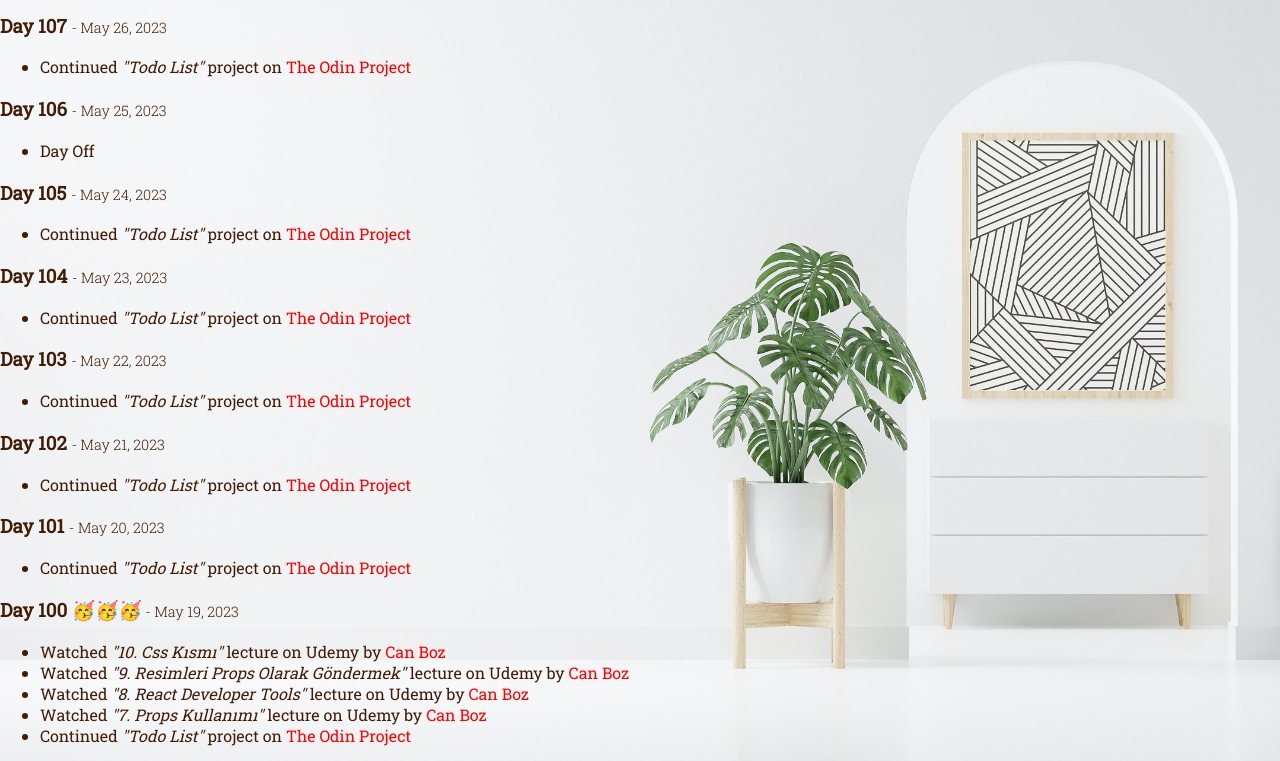
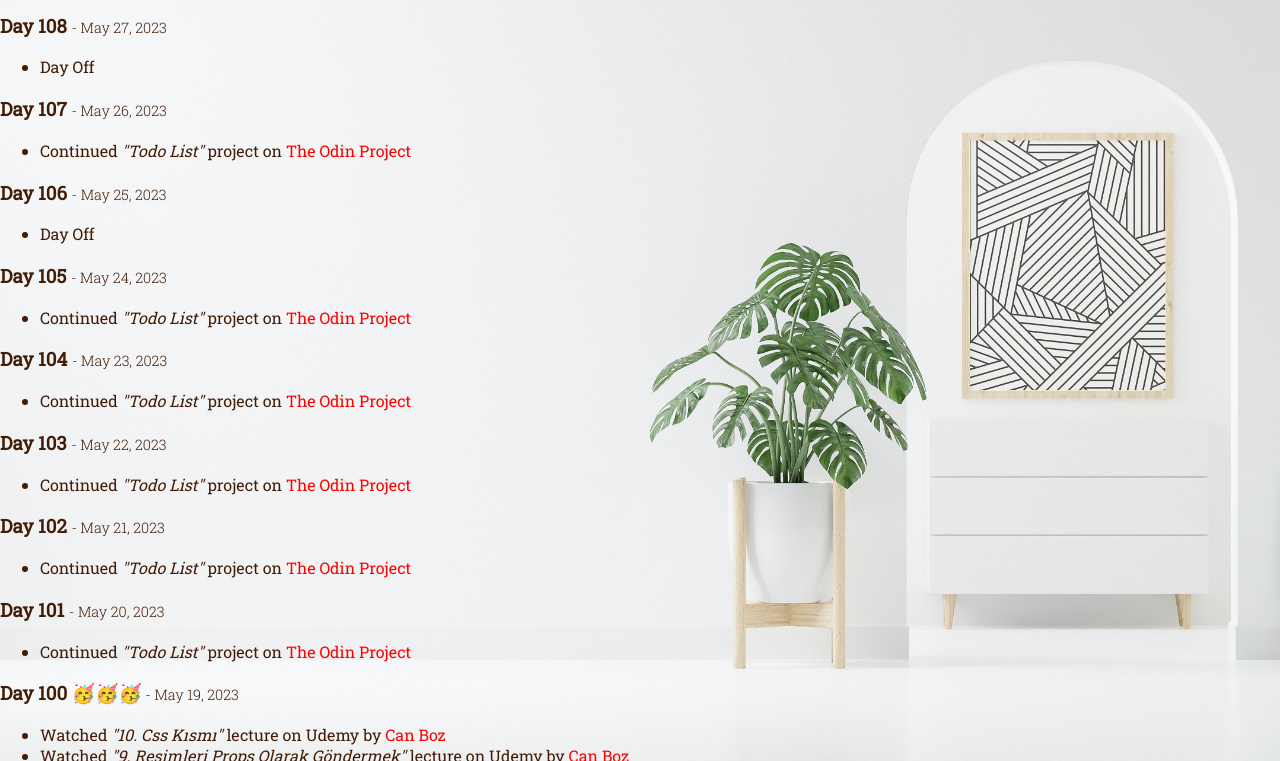
Before and after one commit to ersinisgor/everyday-coding, a plain HTML site: page index.html in a window 1280 px wide. Shown: the part 69-830 px from the top of the page. Drawn offline with Linux system fonts and the light colour scheme; files whose address does not match are found by name.

Commit message:
Add day 108

```diff
--- a/index.html
+++ b/index.html
@@ -62,6 +62,16 @@
 <body>
   <main>
     <h1>Everyday Coding Summarize</h1>
+
+    <!-- Day 108 -->
+    <div class="day108">
+      <h3>Day 108 <span class="date"> - May 27, 2023</span></h3>
+      <p class="list">
+      <ul>
+        <li>Day Off </li>
+      </ul>
+      </p>
+    </div>
 
     <!-- Day 107 -->
     <div class="day107">
```
